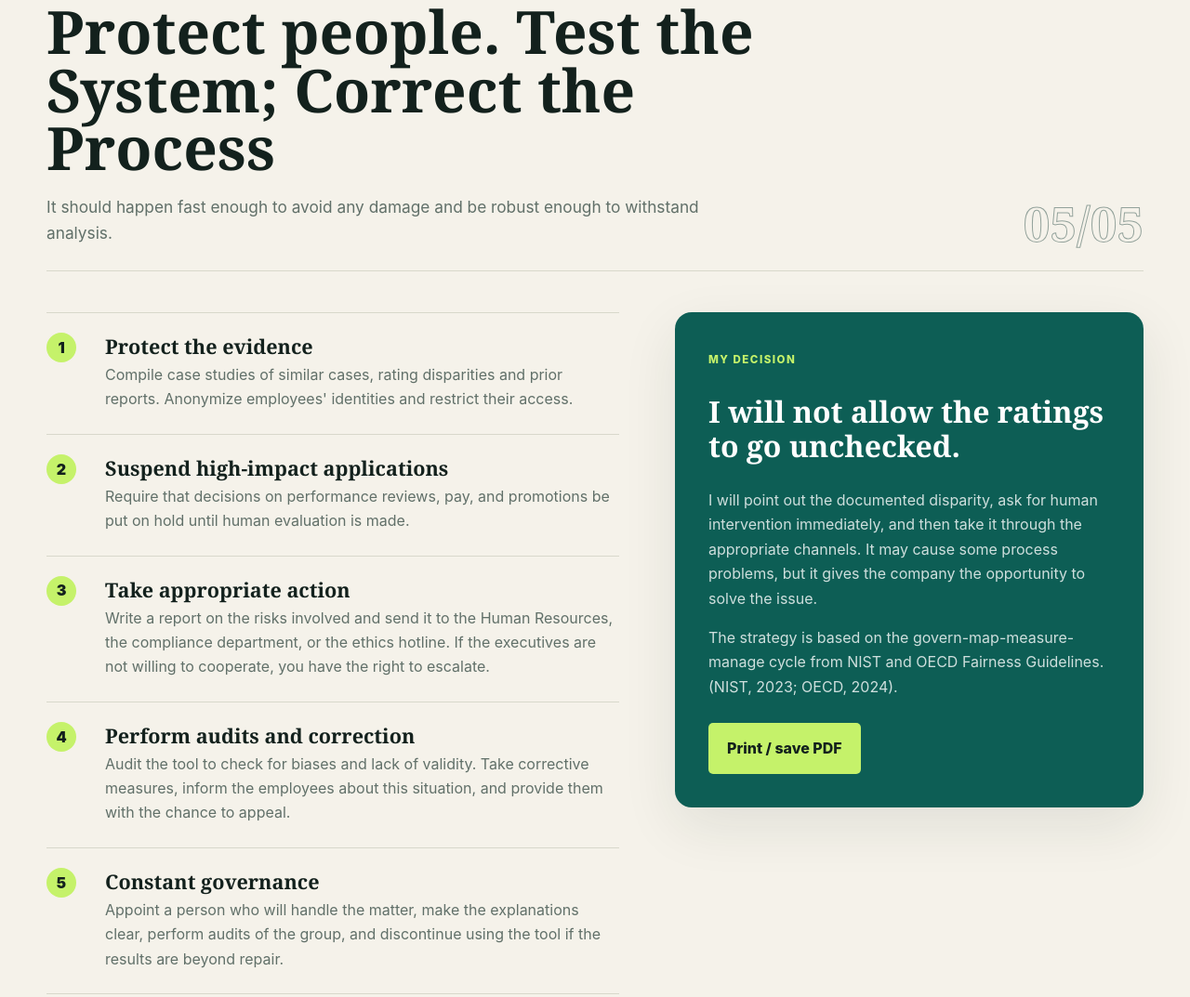
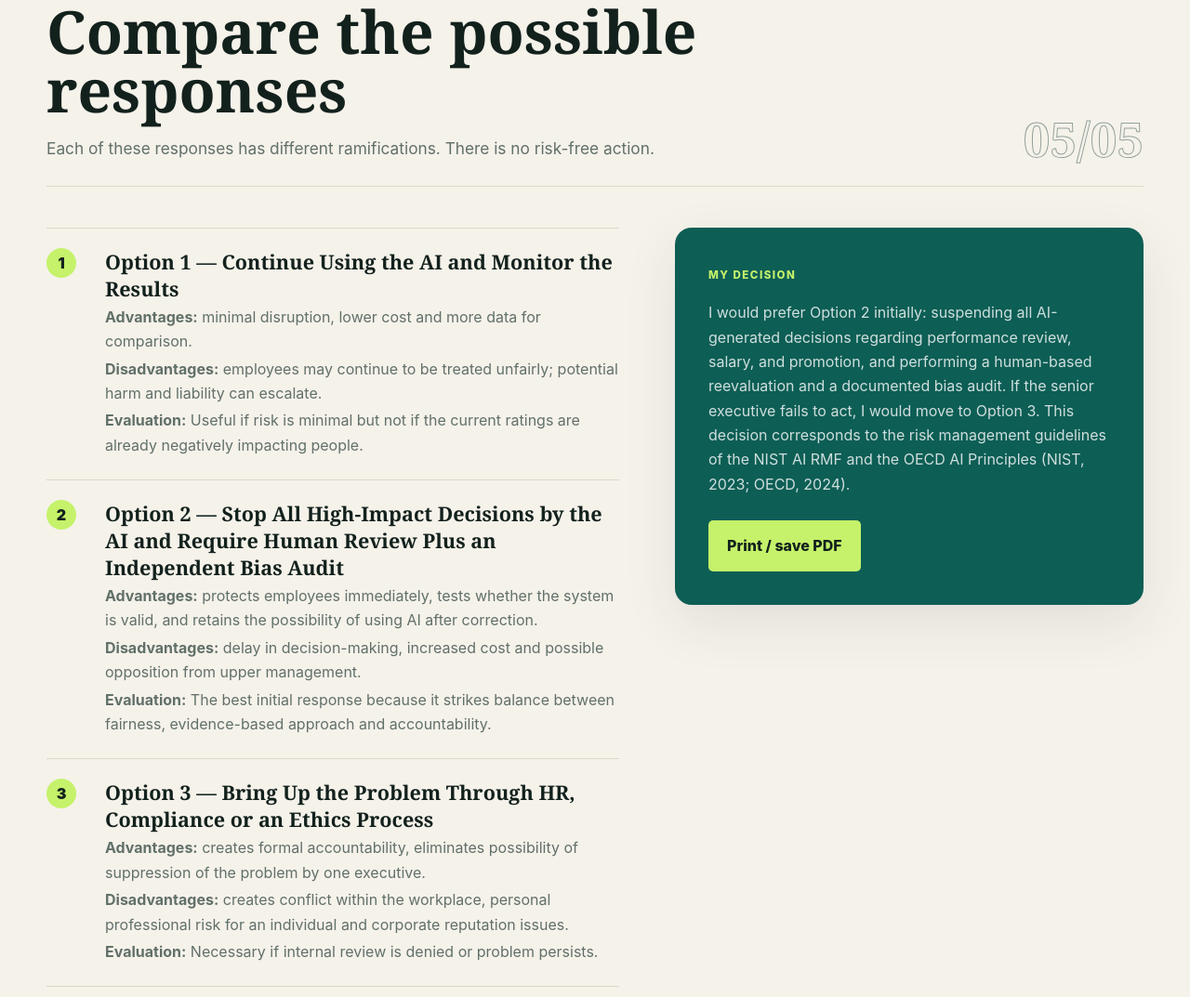
Before and after one commit to ffff6/fair-work-by-design-a3, a plain HTML site: page action/index.html in a window 1280 px wide. Shown: the part 188-1261 px from the top of the page at 93% size. Drawn offline with Linux system fonts and the light colour scheme.

Commit message:
Update-stakeholders-options-and-decision

```diff
--- a/action/index.html
+++ b/action/index.html
@@ -1,15 +1,13 @@
-<!doctype html><html lang="en"><head><meta charset="utf-8"><meta name="viewport" content="width=device-width,initial-scale=1"><meta name="theme-color" content="#13211d"><title>Protect people. Test the System; Correct the Process | Fair Work by Design</title><meta name="description" content="An ethical decision guide to AI bias in workplace performance evaluation."><link rel="stylesheet" href="/fair-work-by-design-a3/assets/style.css"></head><body>
+<!doctype html><html lang="en"><head><meta charset="utf-8"><meta name="viewport" content="width=device-width,initial-scale=1"><meta name="theme-color" content="#13211d"><title>Compare the possible responses | Fair Work by Design</title><meta name="description" content="An ethical decision guide to AI bias in workplace performance evaluation."><link rel="stylesheet" href="/fair-work-by-design-a3/assets/style.css"></head><body>
     <header class="site-header"><div class="shell header-inner"><a class="brand" href="/fair-work-by-design-a3/"><span class="brand-mark">F</span>Fair Work by Design</a><button class="menu-button" type="button" aria-expanded="false" aria-controls="main-nav">Menu</button><nav id="main-nav" aria-label="Main navigation"><a href="/fair-work-by-design-a3/" class="" >Overview</a><a href="/fair-work-by-design-a3/ai-at-work" class="" >AI at work</a><a href="/fair-work-by-design-a3/dilemma" class="" >Dilemma</a><a href="/fair-work-by-design-a3/analysis" class="" >Analysis</a><a href="/fair-work-by-design-a3/action" class="active" aria-current="page">Action</a><a class="print-link" href="/fair-work-by-design-a3/print">PDF</a></nav></div><div class="progress" aria-hidden="true"><span style="width:100%"></span></div></header>
-    <main><div class="shell"><header class="page-intro"><div><div class="eyebrow">Action Plan</div><h1>Protect people. Test the System; Correct the Process</h1><p>It should happen fast enough to avoid any damage and be robust enough to withstand analysis.</p></div><div class="page-count">05/05</div></header>
+    <main><div class="shell"><header class="page-intro"><div><div class="eyebrow">Three Options and Final Decision</div><h1>Compare the possible responses</h1><p>Each of these responses has different ramifications. There is no risk-free action.</p></div><div class="page-count">05/05</div></header>
       <section class="action-grid">
         <div class="steps">
-          <article><span>1</span><div><h2>Protect the evidence</h2><p>Compile case studies of similar cases, rating disparities and prior reports. Anonymize employees&#39; identities and restrict their access.</p></div></article>
-          <article><span>2</span><div><h2>Suspend high-impact applications</h2><p>Require that decisions on performance reviews, pay, and promotions be put on hold until human evaluation is made.</p></div></article>
-          <article><span>3</span><div><h2>Take appropriate action</h2><p>Write a report on the risks involved and send it to the Human Resources, the compliance department, or the ethics hotline. If the executives are not willing to cooperate, you have the right to escalate.</p></div></article>
-          <article><span>4</span><div><h2>Perform audits and correction</h2><p>Audit the tool to check for biases and lack of validity. Take corrective measures, inform the employees about this situation, and provide them with the chance to appeal.</p></div></article>
-          <article><span>5</span><div><h2>Constant governance</h2><p>Appoint a person who will handle the matter, make the explanations clear, perform audits of the group, and discontinue using the tool if the results are beyond repair.</p></div></article>
+          <article><span>1</span><div><h2>Option 1 &mdash; Continue Using the AI and Monitor the Results</h2><p><strong>Advantages:</strong> minimal disruption, lower cost and more data for comparison.</p><p><strong>Disadvantages:</strong> employees may continue to be treated unfairly; potential harm and liability can escalate.</p><p><strong>Evaluation:</strong> Useful if risk is minimal but not if the current ratings are already negatively impacting people.</p></div></article>
+          <article><span>2</span><div><h2>Option 2 &mdash; Stop All High-Impact Decisions by the AI and Require Human Review Plus an Independent Bias Audit</h2><p><strong>Advantages:</strong> protects employees immediately, tests whether the system is valid, and retains the possibility of using AI after correction.</p><p><strong>Disadvantages:</strong> delay in decision-making, increased cost and possible opposition from upper management.</p><p><strong>Evaluation:</strong> The best initial response because it strikes balance between fairness, evidence-based approach and accountability.</p></div></article>
+          <article><span>3</span><div><h2>Option 3 &mdash; Bring Up the Problem Through HR, Compliance or an Ethics Process</h2><p><strong>Advantages:</strong> creates formal accountability, eliminates possibility of suppression of the problem by one executive.</p><p><strong>Disadvantages:</strong> creates conflict within the workplace, personal professional risk for an individual and corporate reputation issues.</p><p><strong>Evaluation:</strong> Necessary if internal review is denied or problem persists.</p></div></article>
         </div>
-        <aside class="decision-card"><span class="signal-label">My decision</span><h2>I will not allow the ratings to go unchecked.</h2><p>I will point out the documented disparity, ask for human intervention immediately, and then take it through the appropriate channels. It may cause some process problems, but it gives the company the opportunity to solve the issue.</p><p>The strategy is based on the govern-map-measure-manage cycle from NIST and OECD Fairness Guidelines. (NIST, 2023; OECD, 2024).</p><a class="button primary" href="/fair-work-by-design-a3/print">Print / save PDF</a></aside>
+        <aside class="decision-card"><span class="signal-label">My decision</span><p>I would prefer Option 2 initially: suspending all AI-generated decisions regarding performance review, salary, and promotion, and performing a human-based reevaluation and a documented bias audit. If the senior executive fails to act, I would move to Option 3. This decision corresponds to the risk management guidelines of the NIST AI RMF and the OECD AI Principles (NIST, 2023; OECD, 2024).</p><a class="button primary" href="/fair-work-by-design-a3/print">Print / save PDF</a></aside>
       </section>
       <section class="references" id="references">
         <p class="kicker">References &middot; APA 7</p>
@@ -20,7 +18,7 @@
           <li>National Institute of Standards and Technology. (2023). <em>Artificial intelligence risk management framework (AI RMF 1.0)</em>. <a href="https://doi.org/10.6028/NIST.AI.100-1">https://doi.org/10.6028/NIST.AI.100-1</a></li>
           <li>Organisation for Economic Co-operation and Development. (2024). <em>OECD AI principles</em>. <a href="https://oecd.ai/en/principles">https://oecd.ai/en/principles</a></li>
         </ol>
-        <div class="ai-note"><strong>Declaration of AI-generated material.</strong> Generative AI has been used for the purposes of providing assistance with coding of the website and its visual design. It has then been checked by myself.</div>
+        <div class="ai-note"><strong>Declaration of AI-generated material.</strong> Generative AI was used only to assist with grammatical correction and language editing. All ideas, analysis, ethical evaluation and final content were reviewed and finalised by me.</div>
       </section></div></main>
     <footer class="site-footer"><div class="shell footer-inner"><span>CS1022 &middot; Learning in a Digital Environment</span><span>Business Studies &middot; Assessment 3</span></div></footer>
     <script>const b=document.querySelector('.menu-button'),n=document.querySelector('nav');if(b){b.addEventListener('click',()=>{const o=n.classList.toggle('open');b.setAttribute('aria-expanded',o)})}</script>
```
